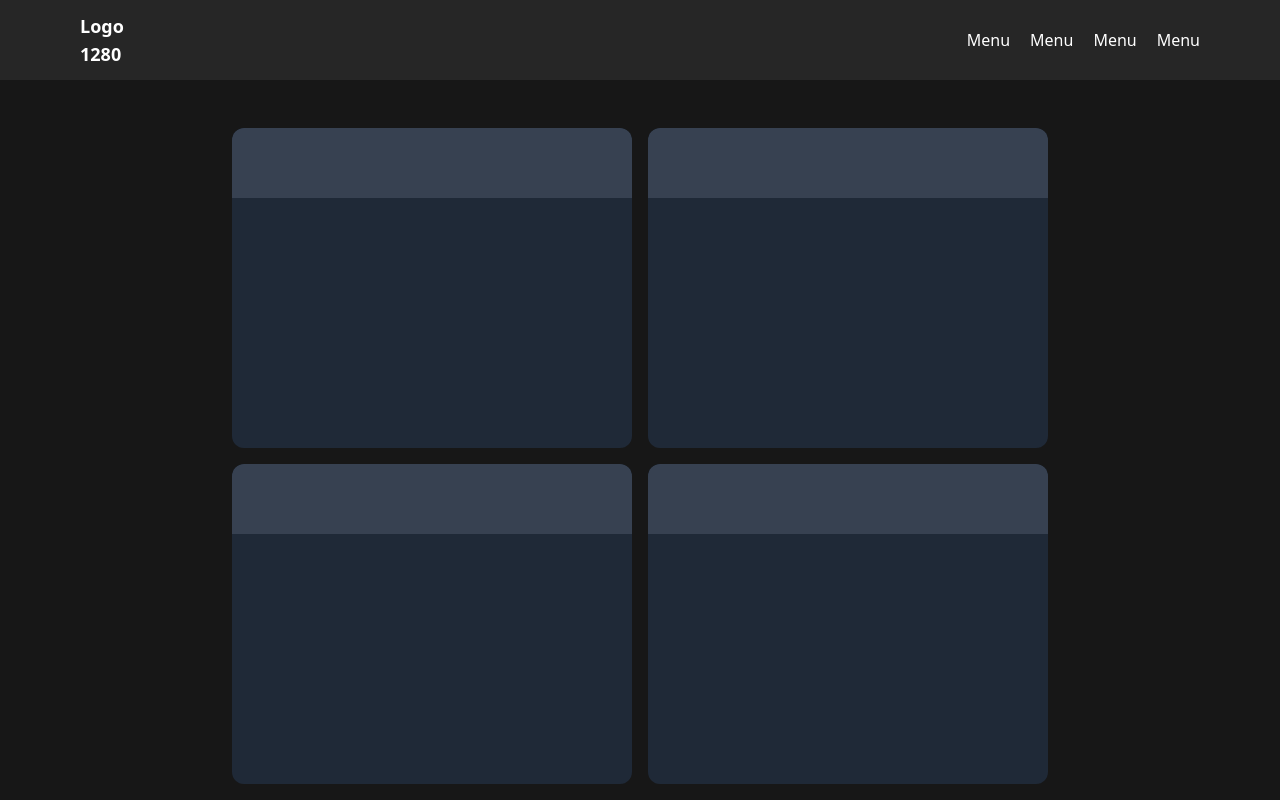
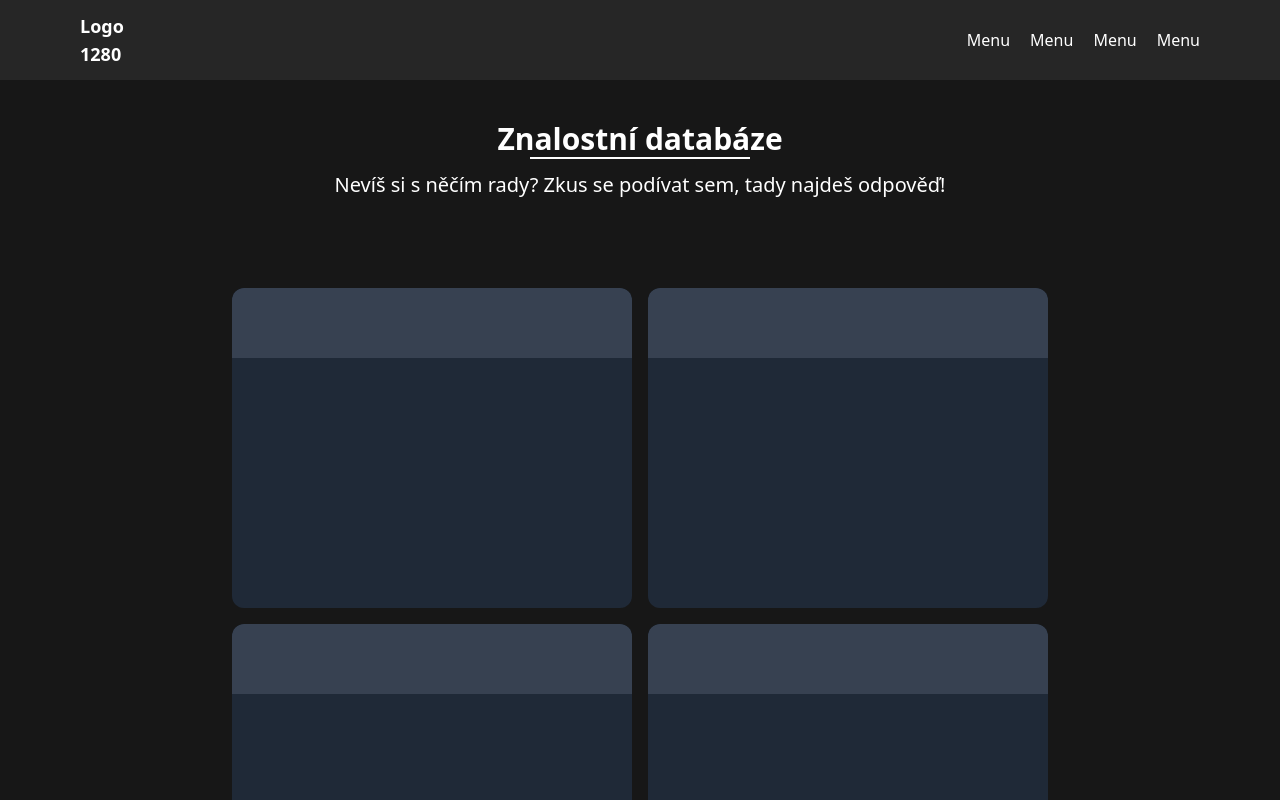
Before and after one commit to KazbundaYTB/Website-ReactWiki, a React (Create React App) app: page / in a window 1280 px wide. Built offline with nearby package versions, Linux system fonts and the light colour scheme.

Commit message:
Added Title to homepage.

```diff
--- a/src/App.jsx
+++ b/src/App.jsx
@@ -2,12 +2,14 @@ import './App.css';
 import Navbar from './components/Navbar';
 import Categories from './components/Categories';
 import Footer from "./components/Footer"
+import Title from './components/Title';
 
 export default function App() {
   return (
     <div className="w-screen h-screen overflow-x-hidden">
 
         <Navbar />
+        <Title />
         <Categories />
         <Footer />
 
--- /dev/null
+++ b/src/components/Title.jsx
@@ -0,0 +1,12 @@
+import React from 'react'
+
+export default function Title() {
+    return (
+        <div className="w-full h-[20%] bg-neutral-900 flex flex-col justify-center items-center">
+            <h1 className="text-white text-3xl font-bold">Znalostní databáze</h1>
+            <div className='w-[220px] h-[2px] bg-white'></div>
+            <h1 className="text-white text-xl mt-3">Nevíš si s něčím rady? Zkus se podívat sem, tady najdeš odpověď!</h1>
+
+        </div>
+      );
+}
```
